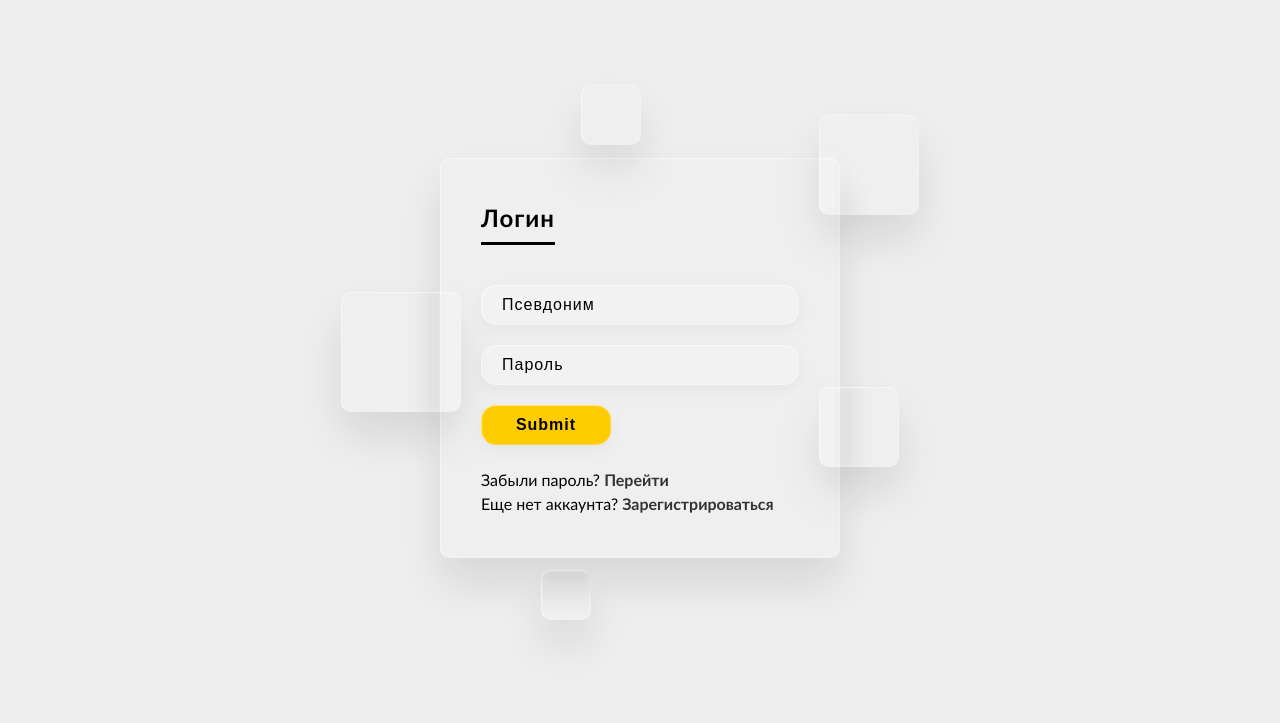
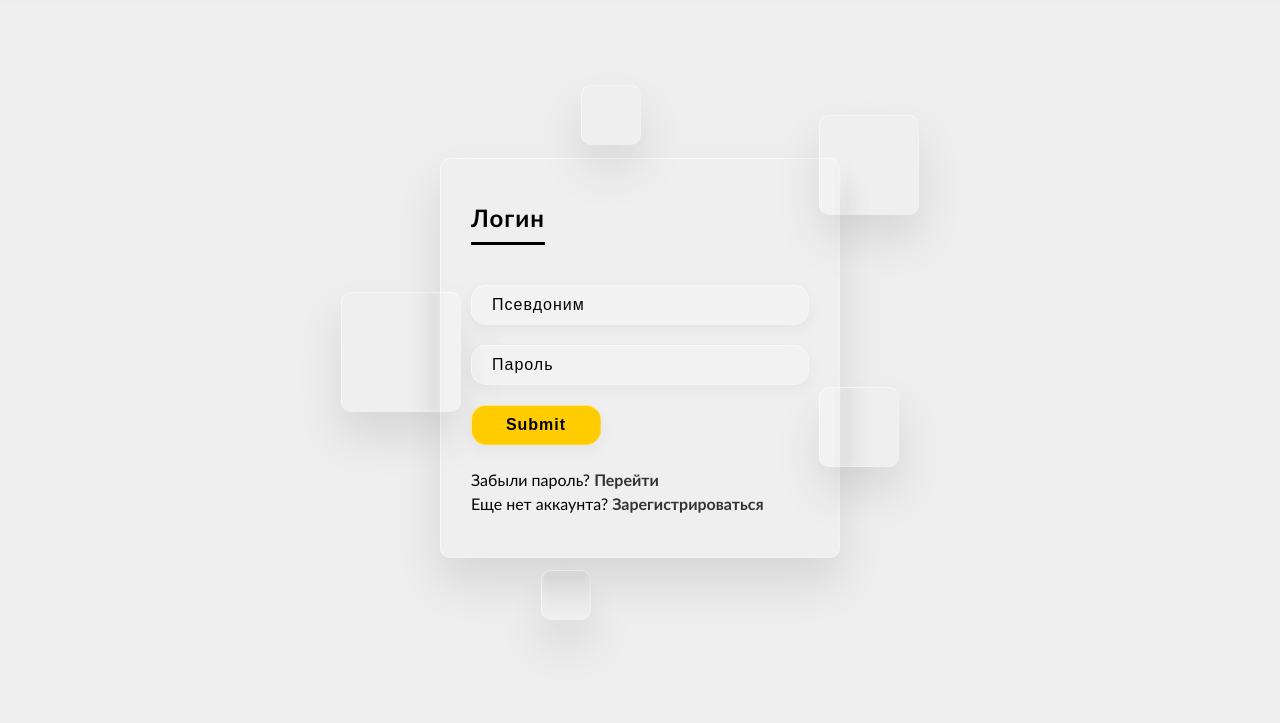
Before and after one commit to Nick-552/ssdpedia, a plain HTML site: page signIn.html in a window 1280 px wide. Shown: the part 77-800 px from the top of the page. Drawn offline with Linux system fonts and the light colour scheme.

Commit message:
fixed login form on very small devices

```diff
--- a/signIn.css
+++ b/signIn.css
@@ -1,5 +1,7 @@
 
-
+main{
+    overflow: hidden;
+}
 
 
 /* Акцентный цвет (например, для кнопок) */
@@ -9,13 +11,14 @@
 
 .wrapper {
     margin-top: 120px;
+    max-width: 100%;
 }
 
 
 
 
 .login-form-box {
-    padding: 50px;
+    padding: 50px 20px;
     position: relative;
     display: flex;
     align-items: center;
@@ -31,6 +34,7 @@
 .login-form-container {
     position: relative;
     width: 400px;
+    max-width: 100%;
     min-height: 400px;
     background: rgba(255, 255, 255, 0.1);
     border-radius: 10px;
@@ -48,7 +52,7 @@
     position: relative;
     width: 100%;
     height: 100%;
-    padding: 40px;
+    padding: 30px;
 }
 
 .form h2 {
```
